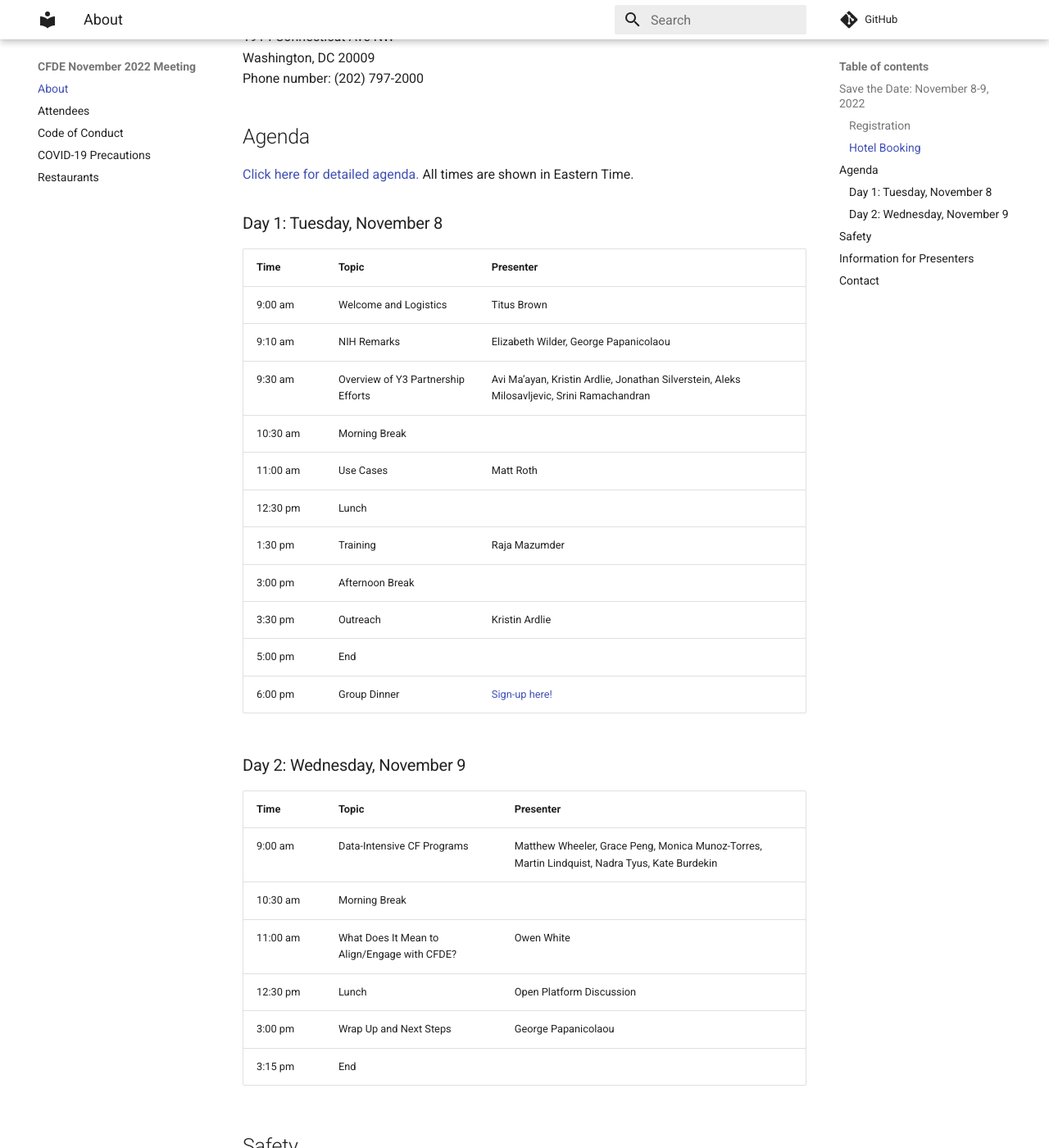
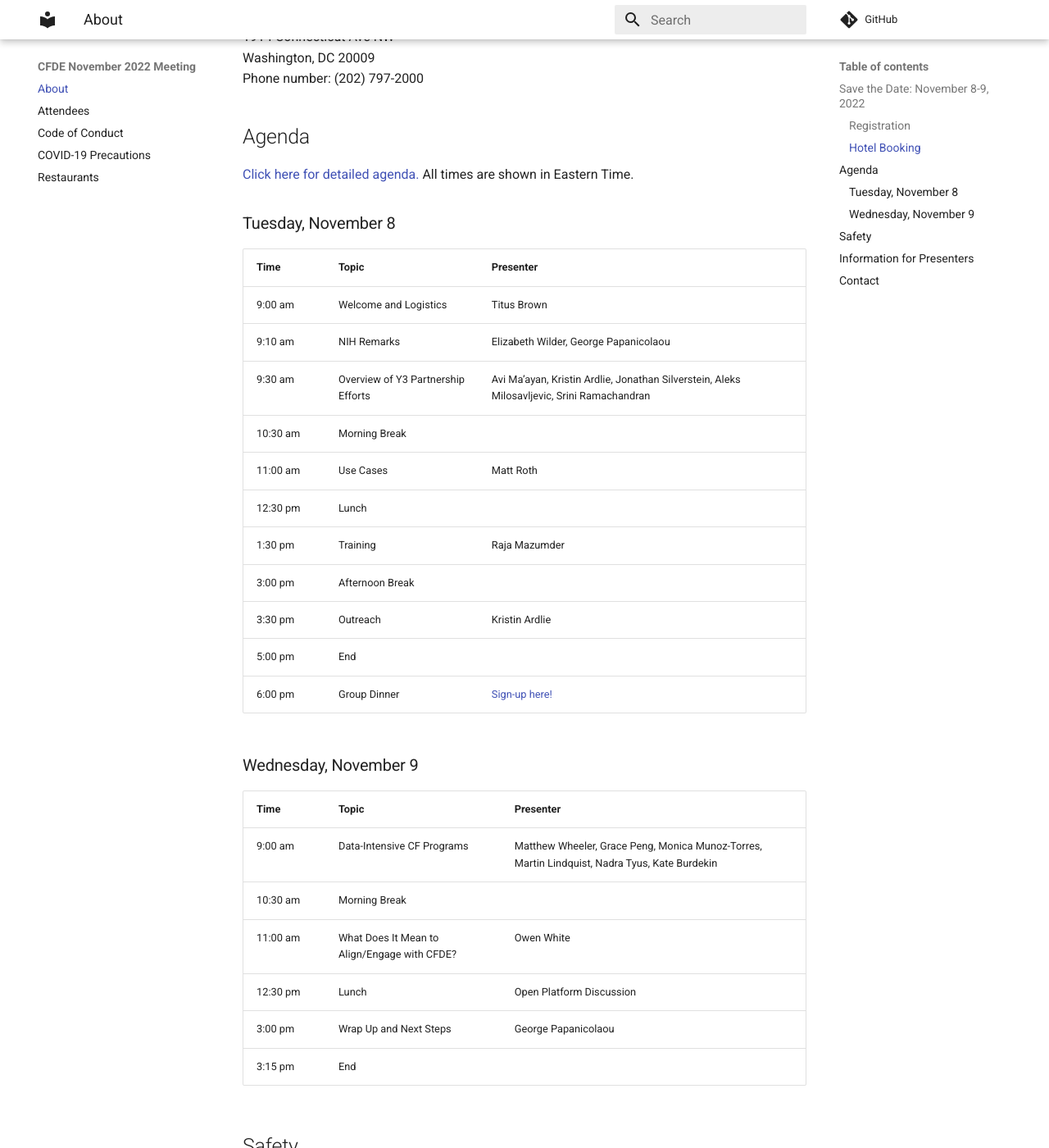
Before and after one commit to nih-cfde/2022-nov-meeting, an MkDocs documentation site: the page built from docs/index.md, in a window 1280 px wide and 1400 px high, scrolled down 625 px. Shown: the whole window at 82% size. Built offline with MkDocs 1.6.1 and Material for MkDocs 9.7.7, drawn with Linux system fonts in a browser that asks for light colours; comment, search, counter and statistics services are not loaded.

Commit message:
Update index.md

```diff
--- a/docs/index.md
+++ b/docs/index.md
@@ -22,7 +22,7 @@ Phone number: (202) 797-2000
 
 [Click here for detailed agenda.](https://drive.google.com/drive/folders/1dAMScpSuxkQlyPtjO_djskfR2ReDtVda) All times are shown in Eastern Time.
 
-### Day 1: Tuesday, November 8
+### Tuesday, November 8
 
 | Time | Topic | Presenter |
 | --- | --- |  --- |
@@ -38,7 +38,7 @@ Phone number: (202) 797-2000
 | 5:00 pm | End | |
 | 6:00 pm | Group Dinner | [Sign-up here!](https://forms.gle/eg56LViZkUfBWvXv7)|
 
-### Day 2: Wednesday, November 9
+### Wednesday, November 9
 
 | Time | Topic | Presenter |
 | --- | --- | --- |
```
